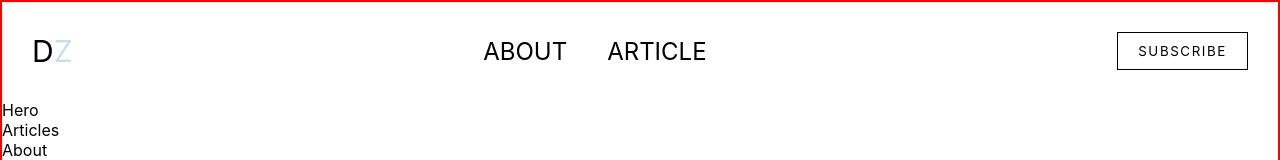
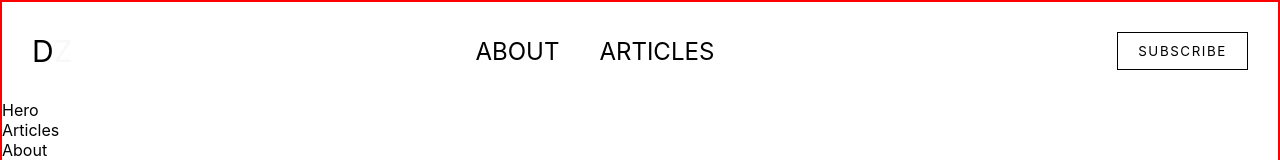
Before and after one commit to ThembaMtshelwane/assignment-1, a React app: page / in a window 1280 px wide. Shown: the top 160 px of the page. Built offline with nearby package versions, Linux system fonts and the light colour scheme; the HTML template or start-up script is replaced by a standard one.

Commit message:
navbar minor fixes

```diff
--- a/src/Components/Links/ArticleLink.jsx
+++ b/src/Components/Links/ArticleLink.jsx
@@ -3,7 +3,7 @@ import styles from './link.module.css'
 
 function ArticleLink() {
   return (
-    <a href="#article" className={styles.links}>Article</a>
+    <a href="#article" className={styles.links}>Articles</a>
   )
 }
 
--- a/src/Components/Navbar/logo.module.css
+++ b/src/Components/Navbar/logo.module.css
@@ -4,5 +4,5 @@
 }
 
 .logoLetterZ {
-  color: var(--secondary-colour);
+  color: var(--backdrop-colour);
 }
```
